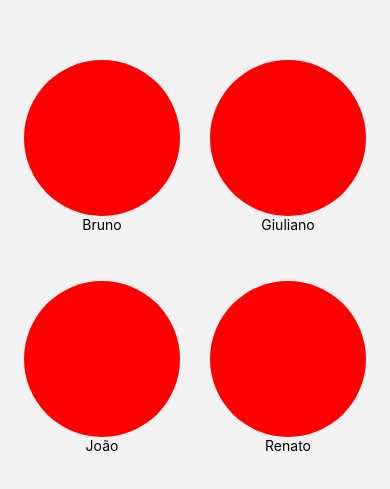
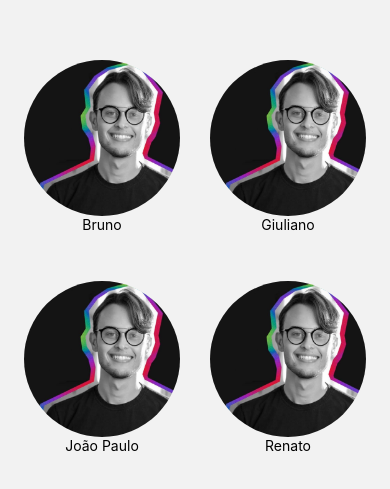
Before and after one commit to joaopaulolimat/mobileStudentsFiapPresentation, a React Native app: screen /Home in a window 390 px wide. Shown: the part 165-654 px from the top of the page. Built offline with nearby package versions, Linux system fonts and the light colour scheme.

Commit message:
componentizando itens

```diff
--- /dev/null
+++ b/src/assets/images/index.js
@@ -0,0 +1 @@
+export {default as JoaoAvatar} from './joao.jpg';
--- /dev/null
+++ b/src/components/Avatar/index.tsx
@@ -0,0 +1,36 @@
+import React from 'react';
+import {View, Dimensions, Text, StyleSheet, Image} from 'react-native';
+
+export function Avatar({name, image}: {name: string; image: any}) {
+  return (
+    <View style={styles.centeredView}>
+      <Image
+        source={image}
+        resizeMode="contain"
+        style={{
+          borderRadius:
+            Math.round(
+              Dimensions.get('window').width + Dimensions.get('window').height,
+            ) / 2,
+          width: Dimensions.get('window').width * 0.4,
+          height: Dimensions.get('window').width * 0.4,
+        }}
+      />
+      <Text> {name} </Text>
+    </View>
+  );
+}
+
+const styles = StyleSheet.create({
+  container: {
+    flex: 1,
+    justifyContent: 'center',
+  },
+  centeredView: {alignItems: 'center', justifyContent: 'center'},
+  line: {
+    margin: 24,
+    alignItems: 'center',
+    justifyContent: 'space-between',
+    flexDirection: 'row',
+  },
+});
--- /dev/null
+++ b/src/components/index.tsx
@@ -0,0 +1 @@
+export {Avatar} from './Avatar';
--- a/src/screens/Home/index.tsx
+++ b/src/screens/Home/index.tsx
@@ -1,106 +1,18 @@
-import React, {useState} from 'react';
-import {
-  View,
-  SafeAreaView,
-  TouchableOpacity,
-  Text,
-  StyleSheet,
-  Dimensions,
-  StatusBar,
-} from 'react-native';
-import Icon from 'react-native-vector-icons/Feather';
-
-import {LayoutChangeEvent} from 'react-native';
+import React from 'react';
+import {View, SafeAreaView, StyleSheet} from 'react-native';
+import {Avatar} from '../../components';
+import {JoaoAvatar} from '../../assets/images';
 
 export default function Home() {
-  const [viewHeight, setViewHeight] = useState(0);
-
-  const deviceH = Dimensions.get('screen').height;
-  const windowH = Dimensions.get('window').height;
-  const bottomNavBarH = deviceH - windowH;
-  const statusBarHeight = StatusBar.currentHeight || 24;
-
   return (
-    <SafeAreaView
-      style={{
-        flex: 1,
-        justifyContent: 'center',
-      }}>
-      <View
-        style={{
-          margin: 24,
-          alignItems: 'center',
-          justifyContent: 'space-between',
-          flexDirection: 'row',
-        }}>
-        <View style={{alignItems: 'center', justifyContent: 'center'}}>
-          <View
-            style={{
-              borderRadius:
-                Math.round(
-                  Dimensions.get('window').width +
-                    Dimensions.get('window').height,
-                ) / 2,
-              width: Dimensions.get('window').width * 0.4,
-              height: Dimensions.get('window').width * 0.4,
-              backgroundColor: 'red',
-            }}
-          />
-          <Text> Bruno </Text>
-        </View>
-        <View style={{alignItems: 'center', justifyContent: 'center'}}>
-          <View
-            style={{
-              borderRadius:
-                Math.round(
-                  Dimensions.get('window').width +
-                    Dimensions.get('window').height,
-                ) / 2,
-              width: Dimensions.get('window').width * 0.4,
-              height: Dimensions.get('window').width * 0.4,
-              backgroundColor: 'red',
-            }}
-          />
-          <Text> Giuliano </Text>
-        </View>
+    <SafeAreaView style={styles.container}>
+      <View style={styles.line}>
+        <Avatar name="Bruno" image={JoaoAvatar} />
+        <Avatar name="Giuliano" image={JoaoAvatar} />
       </View>
-      <View
-        style={{
-          margin: 24,
-          alignItems: 'center',
-          justifyContent: 'space-between',
-          flexDirection: 'row',
-        }}>
-        <View style={{alignItems: 'center', justifyContent: 'center'}}>
-          <View
-            style={{
-              borderRadius:
-                Math.round(
-                  Dimensions.get('window').width +
-                    Dimensions.get('window').height,
-                ) / 2,
-              width: Dimensions.get('window').width * 0.4,
-              height: Dimensions.get('window').width * 0.4,
-              backgroundColor: 'red',
-            }}
-          />
-          <Text> João </Text>
-        </View>
-        <View style={{alignItems: 'center', justifyContent: 'center'}}>
-          <View
-            style={{
-              borderRadius:
-                Math.round(
-                  Dimensions.get('window').width +
-                    Dimensions.get('window').height,
-                ) / 2,
-              width: Dimensions.get('window').width * 0.4,
-              height: Dimensions.get('window').width * 0.4,
-              backgroundColor: 'red',
-            }}
-          />
-          <Text> Renato </Text>
-        </View>
+      <View style={styles.line}>
+        <Avatar name="João Paulo" image={JoaoAvatar} />
+        <Avatar name="Renato" image={JoaoAvatar} />
       </View>
     </SafeAreaView>
   );
@@ -108,23 +20,13 @@ export default function Home() {
 
 const styles = StyleSheet.create({
   container: {
+    flex: 1,
+    justifyContent: 'center',
+  },
+  line: {
+    margin: 24,
     alignItems: 'center',
-    padding: 16,
+    justifyContent: 'space-between',
     flexDirection: 'row',
   },
-  titleContainer: {flexGrow: 1},
-  title: {fontSize: 18},
-  noteContainer: {padding: 16},
-  noteButtonContainer: {
-    flexDirection: 'row',
-    justifyContent: 'space-between',
-    marginVertical: 12,
-  },
-  noteTitle: {color: '#000'},
-  noteContent: {color: '#949494', overflow: 'scroll'},
-  divider: {
-    backgroundColor: '#949494',
-    height: 1,
-    flex: 1,
-  },
 });
```
Also changed, not shown: src/assets/images/joao.jpg (added).
